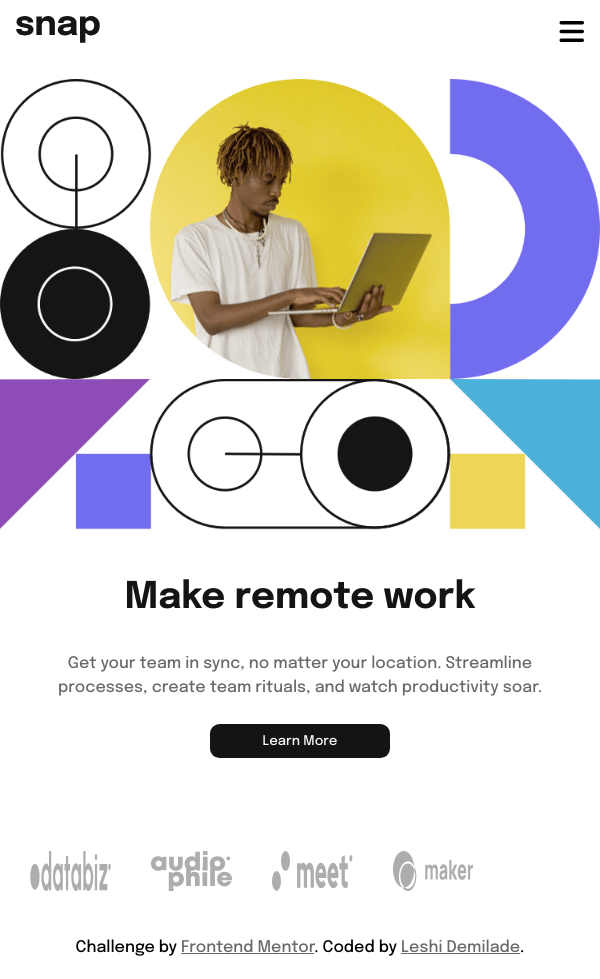
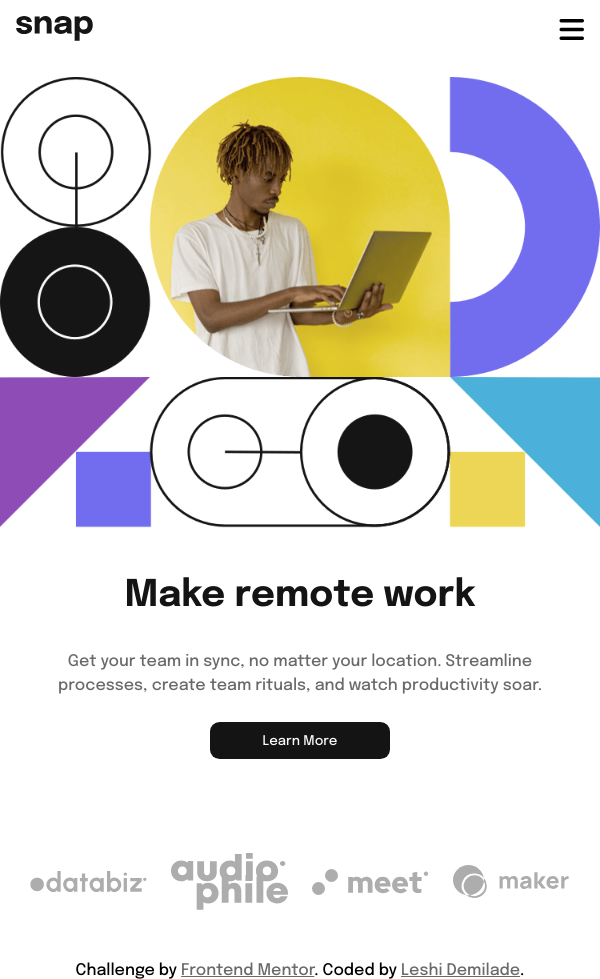
Before and after one commit to demi05/intro-section-with-drop-down-navigation, a plain HTML site: page index.html in a window 600 px wide. Before the commit the page ends 956 px from the top, so only its background shows below. Drawn offline with Linux system fonts and the light colour scheme.

Commit message:
committing changes

```diff
--- a/index.html
+++ b/index.html
@@ -24,7 +24,7 @@
     <main>
       <div class="overlay"></div>
       <header>
-        <nav>
+        <nav class="nav">
           <div class="logo-div">
             <img src="images/logo.svg" alt="snap logo" />
           </div>
@@ -104,13 +104,16 @@
           </p>
           <button class="txt-btn"><a href="#">Learn More</a></button>
           <div class="logos">
-            <img src="images/client-databiz.svg" alt="databiz logo" /><img
+            <div class="logos-div"><img src="images/client-databiz.svg" alt="databiz logo" /></div>
+            <div class="logos-div"><img
               src="images/client-audiophile.svg"
               alt="audiophile logo"
-            /><img src="images/client-meet.svg" alt="meet logo" /><img
+            /></div>
+            <div class="logos-div"><img src="images/client-meet.svg" alt="meet logo" /></div>
+            <div class="logos-div"><img
               src="images/client-maker.svg"
               alt="maker logo"
-            />
+            /></div>
           </div>
         </section>
         <section class="img-sctn">
--- a/index.js
+++ b/index.js
@@ -82,7 +82,6 @@ function myMobileFunction() {
       ? "block"
       : "none";
   }
-
   hamburger.addEventListener("click", toggleNavBar);
   hamburgerEx.addEventListener("click", toggleNavBar);
 }
--- a/style.css
+++ b/style.css
@@ -29,14 +29,13 @@ nav {
   overflow: hidden;
 }
 .logo-div {
-  margin-right: auto;
+  margin-right: 3em;
 }
 .list-div {
   display: flex;
   align-items: center;
   justify-content: center;
-  width: 90%;
-  /* border: 1px solid firebrick; */
+  width: 100%;
 }
 ul {
   display: flex;
@@ -64,7 +63,7 @@ li a:hover {
   background-color: white;
   border: 1px solid var(--MediumGray);
   border-radius: 0.5rem;
-  width: 40%;
+  width: 45%;
 }
 .header-btn a {
   color: var(--MediumGray);
@@ -85,7 +84,6 @@ button:hover {
 }
 .right-ul {
   margin-left: auto;
-  /* border: 1px solid firebrick; */
   width: 15%;
 }
 .main-sctn {
@@ -93,7 +91,7 @@ button:hover {
   justify-content: center;
   align-items: center;
   gap: 3em;
-  padding: 4em;
+  padding: 7em 4em 4em 4em;
 }
 h1 {
   font-size: 4.8rem;
@@ -115,24 +113,35 @@ h1 {
 }
 .txt-btn {
   background-color: var(--AlmostBlack);
-  color: var(--AlmostWhite);
   border: none;
-  padding: 0.7em;
+  padding: 0.85em;
   border-radius: 0.6rem;
   width: 23%;
   margin-bottom: 7em;
+}
+.txt-btn:hover{
+  background-color: var(--AlmostWhite);
+  border: 1px solid var(--AlmostBlack);
+  color: var(--AlmostBlack);
 }
 .txt-btn a {
   color: var(--AlmostWhite);
   font-family: "Epilogue", sans-serif;
   font-weight: 500;
 }
+.txt-btn a:hover{
+  color: var(--AlmostBlack);
+}
 .logos {
   display: flex;
+  align-items: center;
+  gap: 2em;
 }
-.logos img {
-  margin-right: 2em;
-  width: 15%;
+.logos-div {
+  width: 20%;
+}
+.logos-div img{
+  width: 100%;
 }
 .img-sctn {
   width: 35%;
@@ -172,15 +181,15 @@ h1 {
 #rotate1.turnover, #rotate2.turnover{
   transform: rotateX(180deg);
 }
-/* .arrow {
-  display: none;
-} */
 .ftr-content a,
 .cpny-content a {
   text-decoration: none;
   color: var(--MediumGray);
   margin-bottom: 0.35em;
   font-size: 1rem;
+}
+.cpny-content a{
+  margin-bottom: 0.5em;
 }
 .ftr-content a:hover,
 .cpny-content a:hover {
@@ -197,7 +206,55 @@ h1 {
 .nav-icon1,.nav-icon2 {
   display: none;
 }
-@media (max-width: 750px) {
+@media (min-width:600px) and (max-width:1100px){
+  nav{
+    width: 100%;
+  }
+  .logo-div{
+    width: 3%;
+    margin-right: 0;
+    overflow: hidden;
+  }
+  .logo-div img{
+    width: 30%;
+    overflow: hidden;
+  }
+  .list-div{
+    width: 100%;
+  }
+  .right-ul{
+    width: 30%;
+  }
+  li{
+    margin-right: 1.5em;
+  }
+  .main-sctn{
+    padding: 2em;
+  }
+  h1{
+    font-size: 2.7rem;
+  }
+  .txt-sctn p{
+    font-size: 1rem;
+    width: 100%;
+  }
+  .txt-btn{
+    width: 35%;
+  }
+  .logos{
+    gap: 1em;
+  }
+  .logo-div{
+    width: 45%;
+  }
+  .logos-div img{
+    width: 100%;
+  }
+  .img-sctn{
+    width: 45%;
+  }
+}
+@media (max-width: 600px) {
   main {
     padding: 0;
   }
@@ -219,6 +276,9 @@ h1 {
     pointer-events: all;
     opacity: 0.5;
     width: 45%;
+  }
+  .logo-div{
+    margin-right: auto;
   }
   .main-sctn {
     flex-direction: column;
@@ -252,10 +312,14 @@ h1 {
   .logos {
     width: 90%;
     margin: 0 auto 3em auto;
-    gap: 2.5em;
+    gap: 1.5em;
   }
-  .logos img {
+  .logos-div {
     margin-right: 0;
+    width: 35%;
+  }
+  .logos-div img{
+    width: 100%;
   }
   nav {
     padding: 1em;
```
